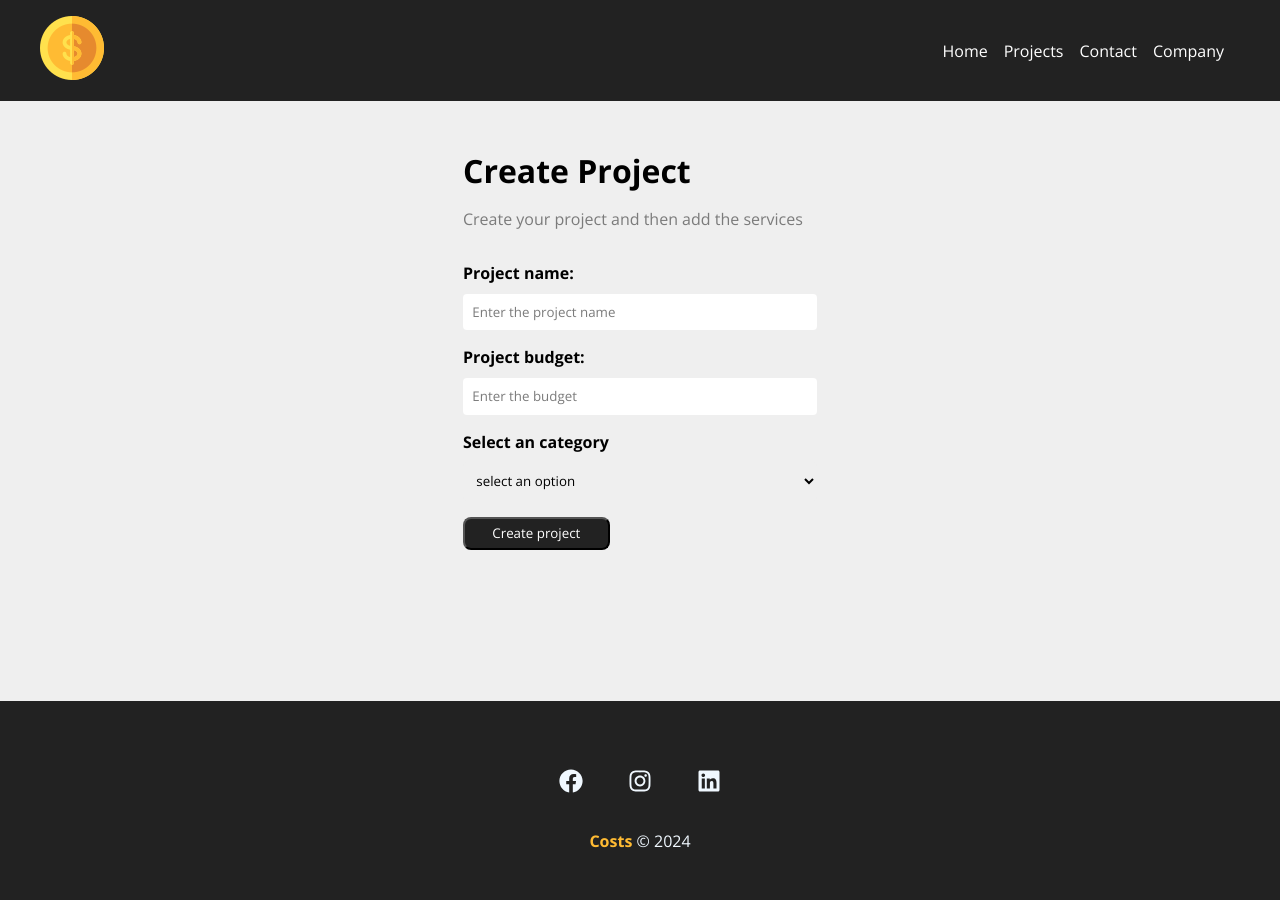
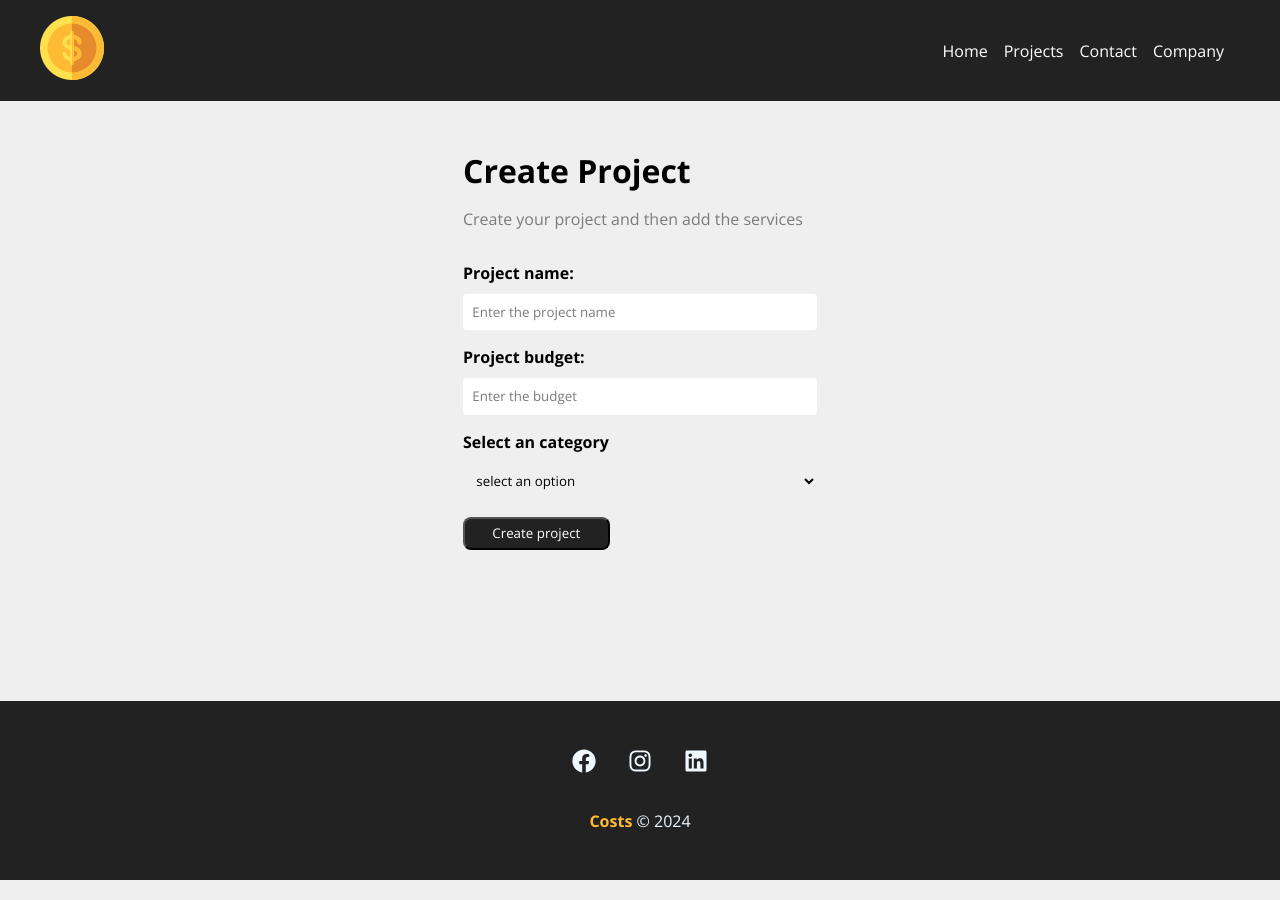
Before and after one commit to Raulleao/Costs, a React (Create React App) app: page /newproject in a window 1280 px wide. Built offline with nearby package versions, Linux system fonts and the light colour scheme; data requests are answered from the project's data file.

Commit message:
fix: footer

```diff
--- a/src/components/layout/Footer.module.css
+++ b/src/components/layout/Footer.module.css
@@ -11,12 +11,12 @@
   display: flex;
   justify-content: center;
   list-style-type: none;
-  margin:  20px;
+
 
 }
 
 .social_list li {
-  margin: 0 1.4em;
+  margin: 0 1em;
 
 }
 
```
